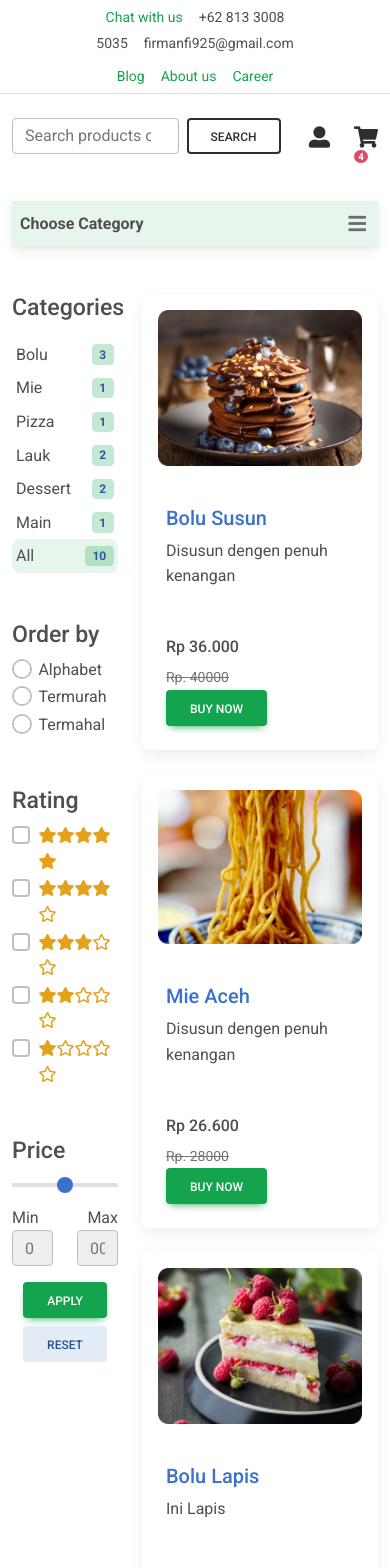
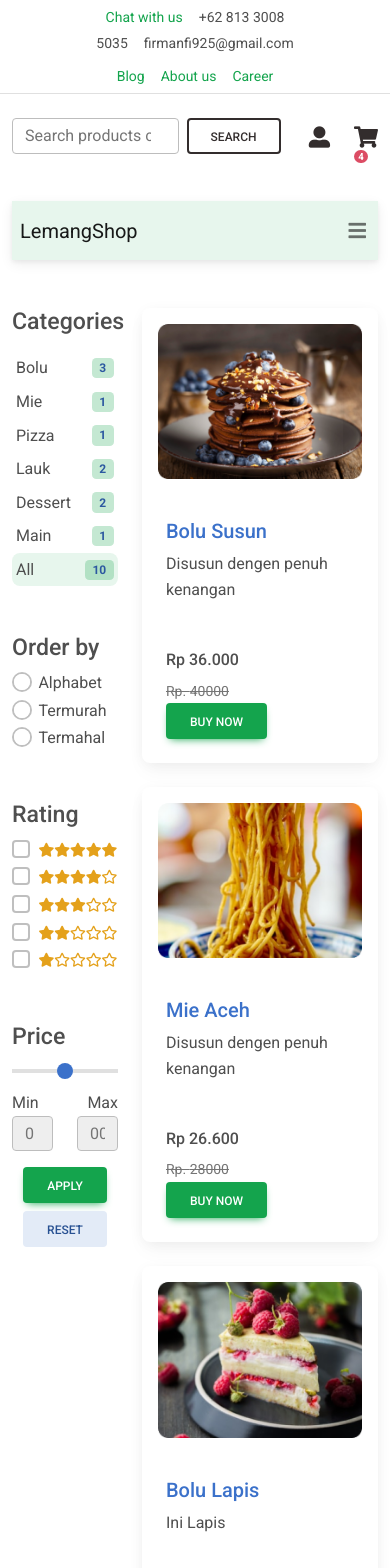
Before and after one commit to firmanfi925/ecom-bootstrap, a React (Create React App) app: page / in a window 390 px wide. Shown: the top 1568 px of the page. Built offline with nearby package versions, Linux system fonts and the light colour scheme.

Commit message:
Navbar brand on small breakpoints, Link on Image

```diff
--- a/src/components/Home.jsx
+++ b/src/components/Home.jsx
@@ -104,27 +104,27 @@ const Home = () => {
                 <label className="form-check-label" for="inputCheck1">
                   <MDBIcon
                     icon="star"
-                    size="md"
+                    size="sm"
                     className="text-warning"
                   ></MDBIcon>
                   <MDBIcon
                     icon="star"
-                    size="md"
+                    size="sm"
                     className="text-warning"
                   ></MDBIcon>
                   <MDBIcon
                     icon="star"
-                    size="md"
+                    size="sm"
                     className="text-warning"
                   ></MDBIcon>
                   <MDBIcon
                     icon="star"
-                    size="md"
+                    size="sm"
                     className="text-warning"
                   ></MDBIcon>
                   <MDBIcon
                     icon="star"
-                    size="md"
+                    size="sm"
                     className="text-warning"
                   ></MDBIcon>
                 </label>
@@ -138,28 +138,28 @@ const Home = () => {
                 <label className="form-check-label" for="inputCheck2">
                   <MDBIcon
                     icon="star"
-                    size="md"
+                    size="sm"
                     className="text-warning"
                   ></MDBIcon>
                   <MDBIcon
                     icon="star"
-                    size="md"
+                    size="sm"
                     className="text-warning"
                   ></MDBIcon>
                   <MDBIcon
                     icon="star"
-                    size="md"
+                    size="sm"
                     className="text-warning"
                   ></MDBIcon>
                   <MDBIcon
                     icon="star"
-                    size="md"
+                    size="sm"
                     className="text-warning"
                   ></MDBIcon>
                   <MDBIcon
                     far
                     icon="star"
-                    size="md"
+                    size="sm"
                     className="text-warning"
                   ></MDBIcon>
                 </label>
@@ -173,29 +173,29 @@ const Home = () => {
                 <label className="form-check-label" for="inputCheck3">
                   <MDBIcon
                     icon="star"
-                    size="md"
+                    size="sm"
                     className="text-warning"
                   ></MDBIcon>
                   <MDBIcon
                     icon="star"
-                    size="md"
+                    size="sm"
                     className="text-warning"
                   ></MDBIcon>
                   <MDBIcon
                     icon="star"
-                    size="md"
+                    size="sm"
                     className="text-warning"
                   ></MDBIcon>
                   <MDBIcon
                     far
                     icon="star"
-                    size="md"
+                    size="sm"
                     className="text-warning"
                   ></MDBIcon>
                   <MDBIcon
                     far
                     icon="star"
-                    size="md"
+                    size="sm"
                     className="text-warning"
                   ></MDBIcon>
                 </label>
@@ -209,30 +209,30 @@ const Home = () => {
                 <label className="form-check-label" for="inputCheck4">
                   <MDBIcon
                     icon="star"
-                    size="md"
+                    size="sm"
                     className="text-warning"
                   ></MDBIcon>
                   <MDBIcon
                     icon="star"
-                    size="md"
+                    size="sm"
                     className="text-warning"
                   ></MDBIcon>
                   <MDBIcon
                     far
                     icon="star"
-                    size="md"
+                    size="sm"
                     className="text-warning"
                   ></MDBIcon>
                   <MDBIcon
                     far
                     icon="star"
-                    size="md"
+                    size="sm"
                     className="text-warning"
                   ></MDBIcon>
                   <MDBIcon
                     far
                     icon="star"
-                    size="md"
+                    size="sm"
                     className="text-warning"
                   ></MDBIcon>
                 </label>
@@ -246,31 +246,31 @@ const Home = () => {
                 <label className="form-check-label" for="inputCheck5">
                   <MDBIcon
                     icon="star"
-                    size="md"
+                    size="sm"
                     className="text-warning"
                   ></MDBIcon>
                   <MDBIcon
                     far
                     icon="star"
-                    size="md"
+                    size="sm"
                     className="text-warning"
                   ></MDBIcon>
                   <MDBIcon
                     far
                     icon="star"
-                    size="md"
+                    size="sm"
                     className="text-warning"
                   ></MDBIcon>
                   <MDBIcon
                     far
                     icon="star"
-                    size="md"
+                    size="sm"
                     className="text-warning"
                   ></MDBIcon>
                   <MDBIcon
                     far
                     icon="star"
-                    size="md"
+                    size="sm"
                     className="text-warning"
                   ></MDBIcon>
                 </label>
--- a/src/components/Layout.jsx
+++ b/src/components/Layout.jsx
@@ -89,7 +89,7 @@ const Layout = (props) => {
 
       {/* Menu Utama */}
       <Navbar expand="md" className="mt-3 bg-success bg-opacity-10">
-      <span className="d-flex ms-2 d-md-none fw-bold">Choose Category</span>
+      <Link to="/"><Navbar.Brand className="d-flex ms-2 d-md-none">LemangShop</Navbar.Brand></Link>
         <Navbar.Toggle aria-controls="navbarScroll">
         <MDBIcon icon="bars" fas />
         </Navbar.Toggle>
--- a/src/components/ProductCard.jsx
+++ b/src/components/ProductCard.jsx
@@ -10,8 +10,10 @@ const ProductCard = (props) => {
     <div className="col">
               <div className="card h-100">
                 <MDBRipple rippleColor="light" rippleTag="div" className="bg-image hover-overlay">
+                <Link to={item.name}>
                 <img className="card-img-top p-3" alt="" src={`product/${props.item.image}`} />
                 <div className="mask" style={{ backgroundColor:'rgba(251, 251, 251, 0.15)'}}></div>
+                </Link>
                 </MDBRipple>
                 <div className="card-body">
                   <Link to={item.name}>
```
